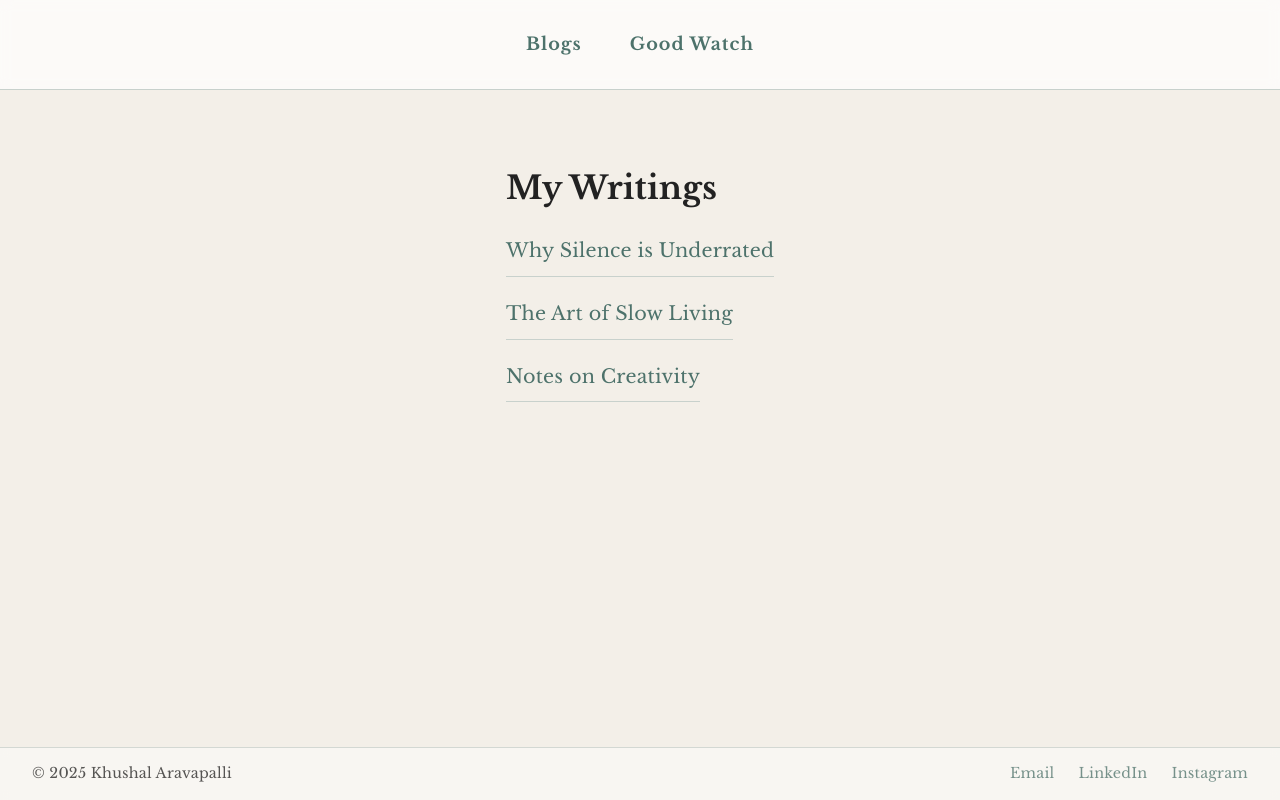
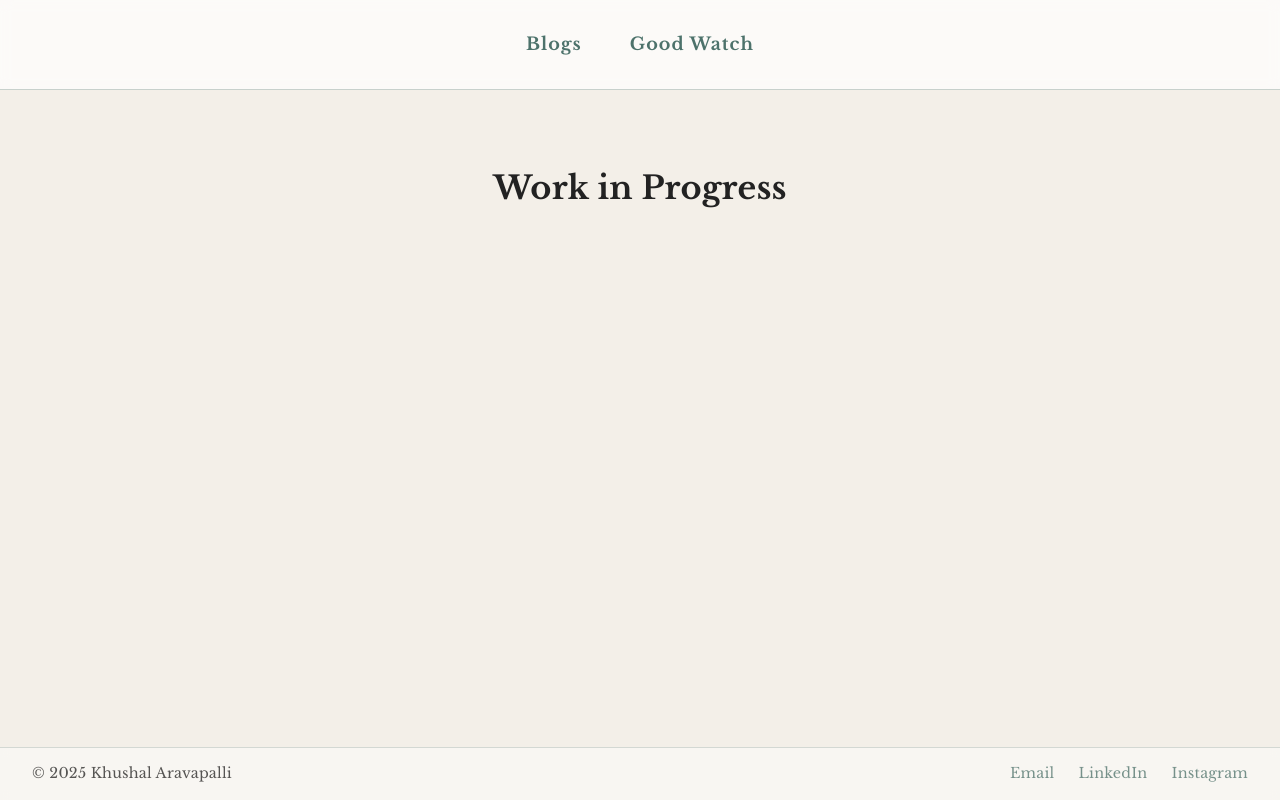
Before and after one commit to akhushal/test-1-ui, a React (Create React App) app: page / in a window 1280 px wide. Built offline with nearby package versions, Linux system fonts and the light colour scheme.

Commit message:
work in progress for blog list

```diff
--- a/src/components/BlogList.jsx
+++ b/src/components/BlogList.jsx
@@ -9,14 +9,15 @@ const blogs = [
 export default function BlogList() {
   return (
     <div>
-      <h1>My Writings</h1>
+      {/* <h1>My Writings</h1>
       {blogs.map(blog => (
         <div key={blog.id}>
           <Link to={`/blog/${blog.id}`}>
             <div className="blog-title">{blog.title}</div>
           </Link>
         </div>
-      ))}
+      ))} */}
+      <h1>Work in Progress</h1>
     </div>
   );
 }
```
